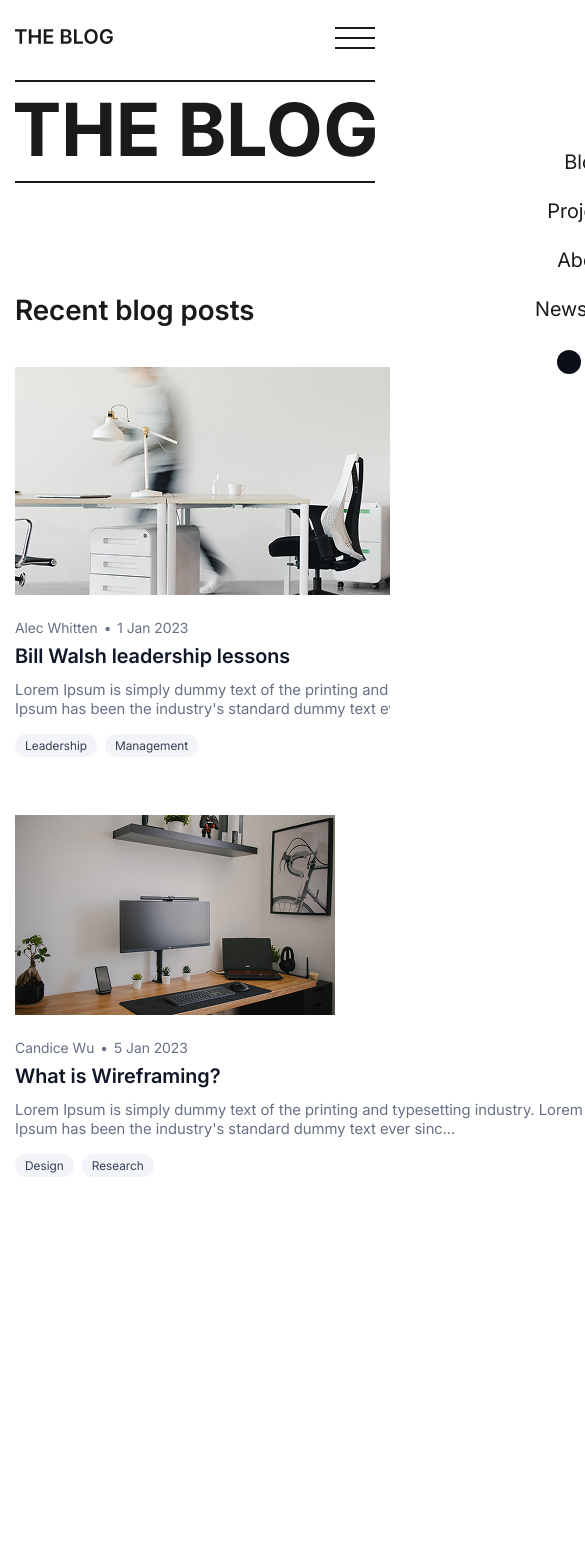
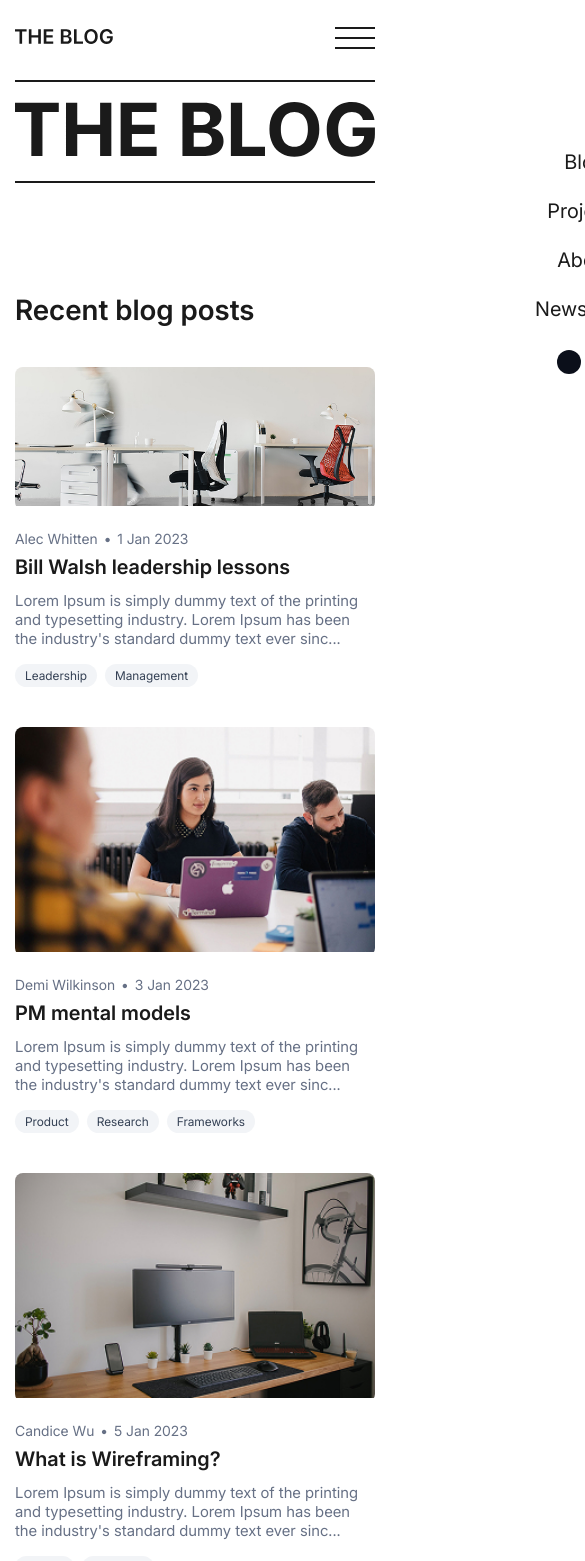
Before and after one commit to andreyk1n/the-blog, a Next.js app: page / in a window 390 px wide. Shown: the top 1561 px of the page, 585 px wide, since content can reach past the window. Built offline with nearby package versions, Linux system fonts and the light colour scheme.

Commit message:
Refactor code structure for improved readability and maintainability

```diff
--- a/src/template-parts/components/Related/Related.scss
+++ b/src/template-parts/components/Related/Related.scss
@@ -14,26 +14,94 @@
 
     &__grid {
         display: grid;
-        grid-template-columns: repeat(2, 1fr);
-        grid-template-rows: repeat(3, 1fr);
+        grid-template-columns: 1fr 1fr;
+        grid-auto-rows: auto;
         gap: 40px;
+
+        @media (max-width: 768px) {
+            grid-template-columns: 1fr;
+        }
     }
 
     &__card {
         display: flex;
         flex-direction: column;
+
+        a {
+            display: block;
+        }
+
+        &--1 {
+            grid-row: span 2;
+
+            @media (max-width: 1100px) {
+                grid-row: span 1;
+            }
+        }
+
+        &--2 {
+            grid-column: 2;
+            grid-row: 1;
+            display: grid;
+            grid-template-columns: 1fr 1fr;
+            gap: 24px;
+
+            @media (max-width: 1100px) {
+                grid-column: unset;
+                grid-row: unset;
+                grid-template-columns: 1fr;
+                gap: 0;
+            }
+        }
+
+        &--3 {
+            grid-column: 2;
+            grid-row: 2;
+            display: grid;
+            grid-template-columns: 1fr 1fr;
+            gap: 24px;
+
+            @media (max-width: 1100px) {
+                grid-column: unset;
+                grid-row: unset;
+                grid-template-columns: 1fr;
+                gap: 0;
+            }
+        }
+
+        &--4 {
+            grid-column: span 2;
+            display: grid;
+            grid-template-columns: 1fr 1fr;
+            gap: 24px;
+
+            @media (max-width: 1100px) {
+                grid-column: unset;
+                grid-template-columns: 1fr;
+                gap: 0;
+            }
+        }
     }
 
     &__image {
         display: block;
         overflow: hidden;
         border-radius: 8px;
+        width: 100%;
 
         img {
             width: 100%;
-            height: 240px;
+            height: auto;
             object-fit: cover;
             transition: 0.3s;
+
+            @media (max-width: 1100px) {
+                height: 200px;
+            }
+
+            @media (max-width: 768px) {
+                height: auto;
+            }
         }
 
         &:hover img {
@@ -62,7 +130,7 @@
 
         a {
             text-decoration: none;
-            color: #101828;
+            color: var(--color-text);
 
             &:hover {
                 text-decoration: underline;
--- a/src/template-parts/components/Related/Related.tsx
+++ b/src/template-parts/components/Related/Related.tsx
@@ -35,7 +35,7 @@ export default function Related({ posts, limit = 4 }: RelatedProps) {
               key={post.id}
               className={`related__card related__card--${index + 1}`}
             >
-              <Link href={post.url}>
+              <Link className="related__image" href={post.url}>
                 <img
                   src={`/images/posts/${post.image}.jpg`}
                   alt={post.title}
```
Also changed, not shown: public/images/posts/post-20.jpg (added).
